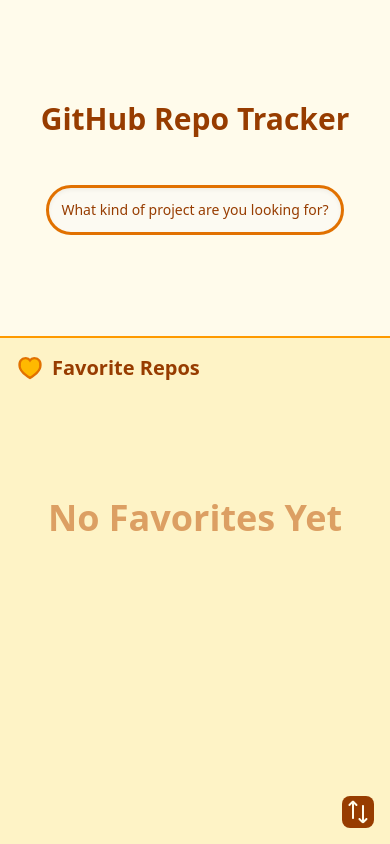
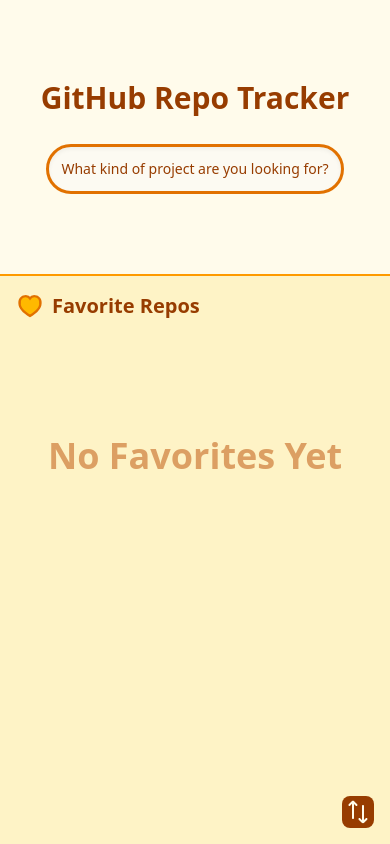
Before and after one commit to ucilasmana/GitHubRepoTracker, a website built with Vite: page index.html in a window 390 px wide. Built offline with nearby package versions, Linux system fonts and the light colour scheme.

Commit message:
Fix responsive UI

```diff
--- a/index.html
+++ b/index.html
@@ -2,13 +2,13 @@
 <html lang="en">
 <head>
   <meta charset="UTF-8">
-  <link rel="icon" type="image/svg+xml" href="/public/github.svg" />
+  <link rel="icon" type="image/svg+xml" href="/github.svg" />
   <title>GitHub Repo Tracker</title>
   <link rel="stylesheet" href="./src/style.css">
 </head>
 <body>
-  <div class="h-screen text-amber-800 overflow-y-auto" id="app">
-    <div class="justify-center items-center h-2/5 flex flex-col gap-12 sm:gap-7 border-b-2 border-amber-500">
+  <div class="h-screen bg-amber-100 text-amber-800 overflow-y-auto" id="app">
+    <div class="justify-center items-center bg-amber-50 py-20 flex flex-col gap-7 border-b-2 border-amber-500">
       <div class="text-3xl font-bold ">GitHub Repo Tracker</div>
       <div id="openSearch" class="shadow-inner border-amber-600 border-3 cursor-pointer p-3 bg-zinc-50/50 sm:w-1/2 rounded-full text-sm sm:text-base">What kind of project are you looking for?</div>
       <!--Search Modal-->
@@ -29,16 +29,15 @@
           </div>
         </div>
       </div>
+      <!---------------->
     </div>
-    <div class="bg-amber-100 p-4 flex flex-col gap-6 min-h-3/5">
+    <div class="p-4 flex flex-col gap-6">
       <div class="text-xl font-bold flex gap-2 items-center ">
         <svg class="size-7  stroke-2 fill-amber-400 stroke-amber-600" viewBox="0 0 24 24" xmlns="http://www.w3.org/2000/svg"><g id="SVGRepo_bgCarrier" stroke-width="0"></g><g id="SVGRepo_tracerCarrier" stroke-linecap="round" stroke-linejoin="round"></g><g id="SVGRepo_iconCarrier"><path d="M20.808,11.079C19.829,16.132,12,20.5,12,20.5s-7.829-4.368-8.808-9.421C2.227,6.1,5.066,3.5,8,3.5a4.444,4.444,0,0,1,4,2,4.444,4.444,0,0,1,4-2C18.934,3.5,21.773,6.1,20.808,11.079Z"></path></g></svg>
         <span>Favorite Repos</span>
         </div>
-        <div class="p-3 break-all flex flex-col gap-3
-            divide-y divide-amber-600  w-full text-sm sm:text-base " id="favoriteReposDiv">
-            </div>
-
+        <div class="p-3 break-all flex flex-col gap-3 divide-y divide-amber-600  w-full text-sm sm:text-base " id="favoriteReposDiv">
+        </div>
     </div>
     <!-- Filter -->
      <details class="z-20 absolute bottom-4 sm:bottom-8 rounded-lg size-8 sm:size-9 right-4 sm:right-8
--- a/src/style.css
+++ b/src/style.css
@@ -1,7 +1 @@
 @import "tailwindcss";
-
-
-/* Custom styles */
-body {
-  @apply bg-amber-50 min-h-screen;
-}
```
